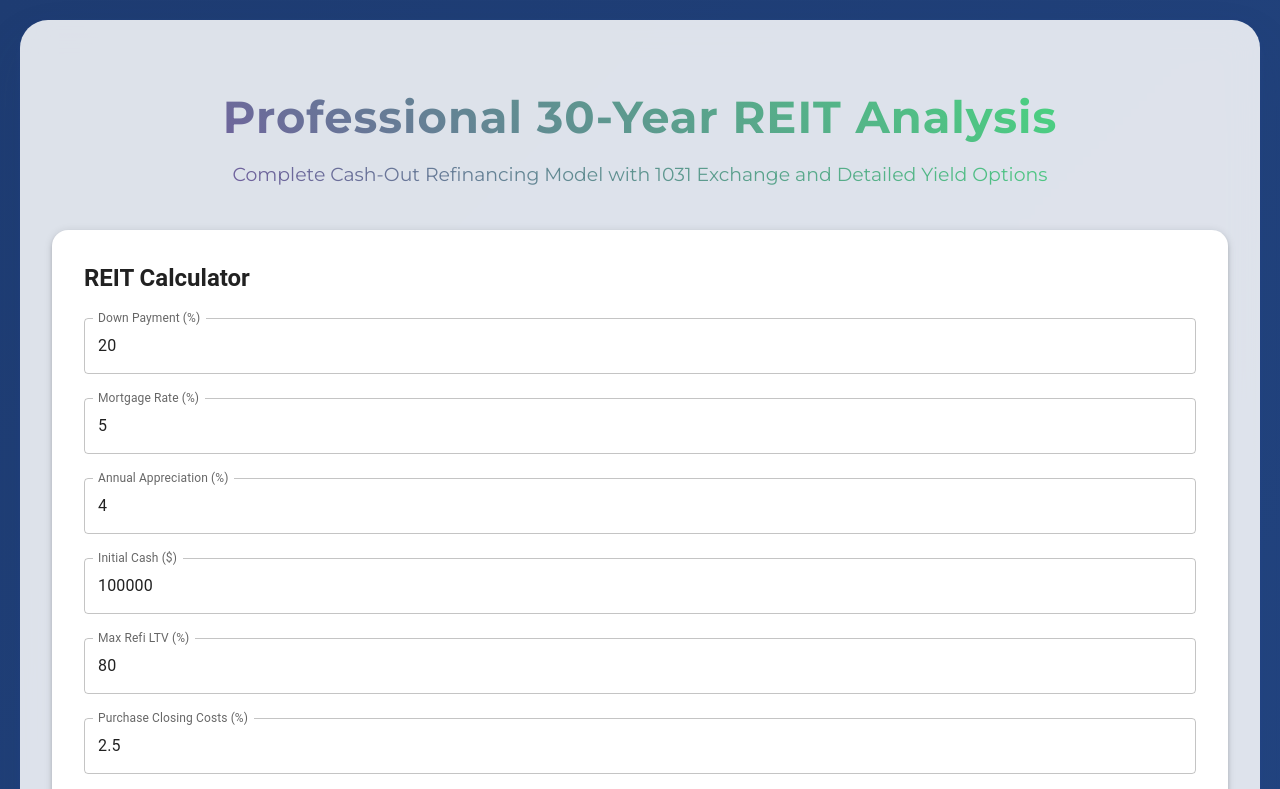
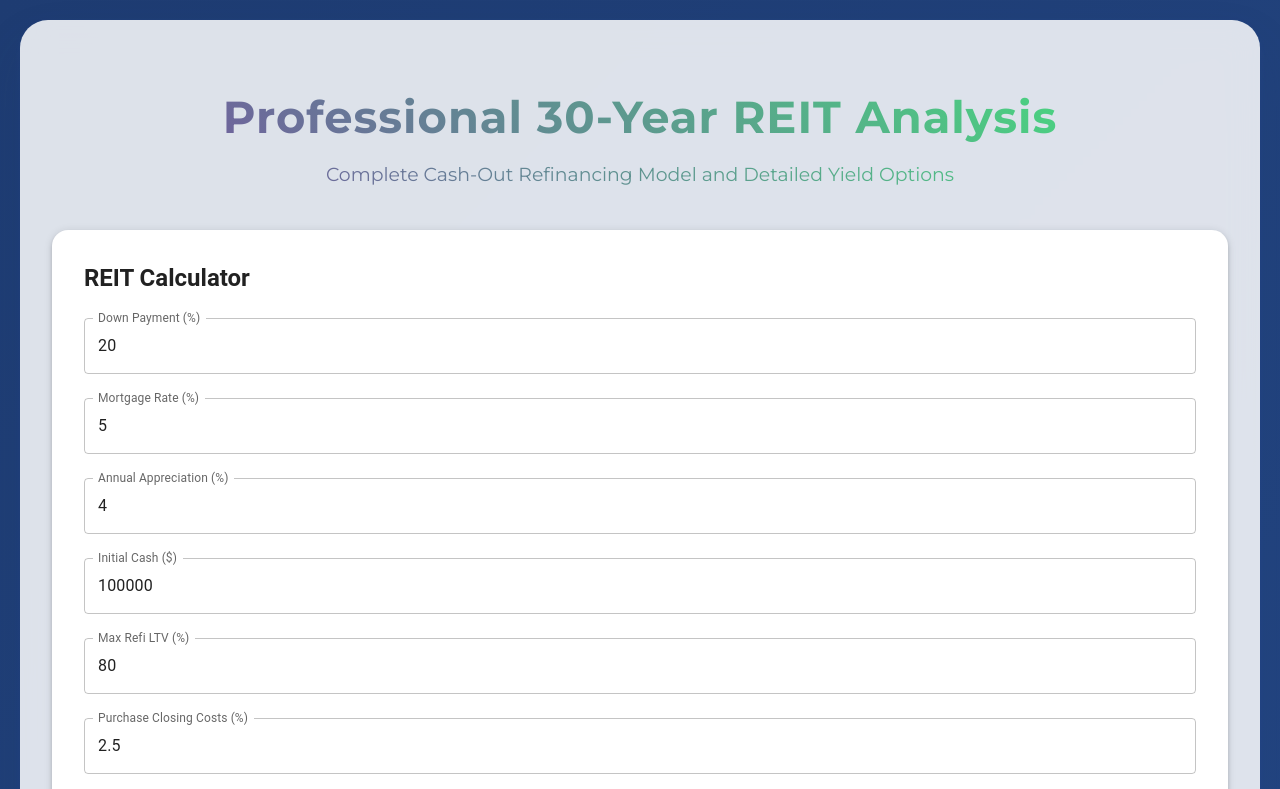
Before and after one commit to mmostagirbhuiyan/multi-fund-model, a React (Vite) app: page / in a window 1280 px wide. Shown: the top 789 px of the page. Built offline with nearby package versions, Linux system fonts and the light colour scheme.

Commit message:
Fixed: Header

```diff
--- a/src/App.tsx
+++ b/src/App.tsx
@@ -82,7 +82,7 @@ const App: React.FC = () => {
     <div className="container">
       <div className="header">
         <h1>Professional 30-Year REIT Analysis</h1>
-        <p>Complete Cash-Out Refinancing Model with 1031 Exchange and Detailed Yield Options</p>
+        <p>Complete Cash-Out Refinancing Model and Detailed Yield Options</p>
       </div>
       <CalculatorForm
         values={{ ...values, calculatedNetYield }}
```
